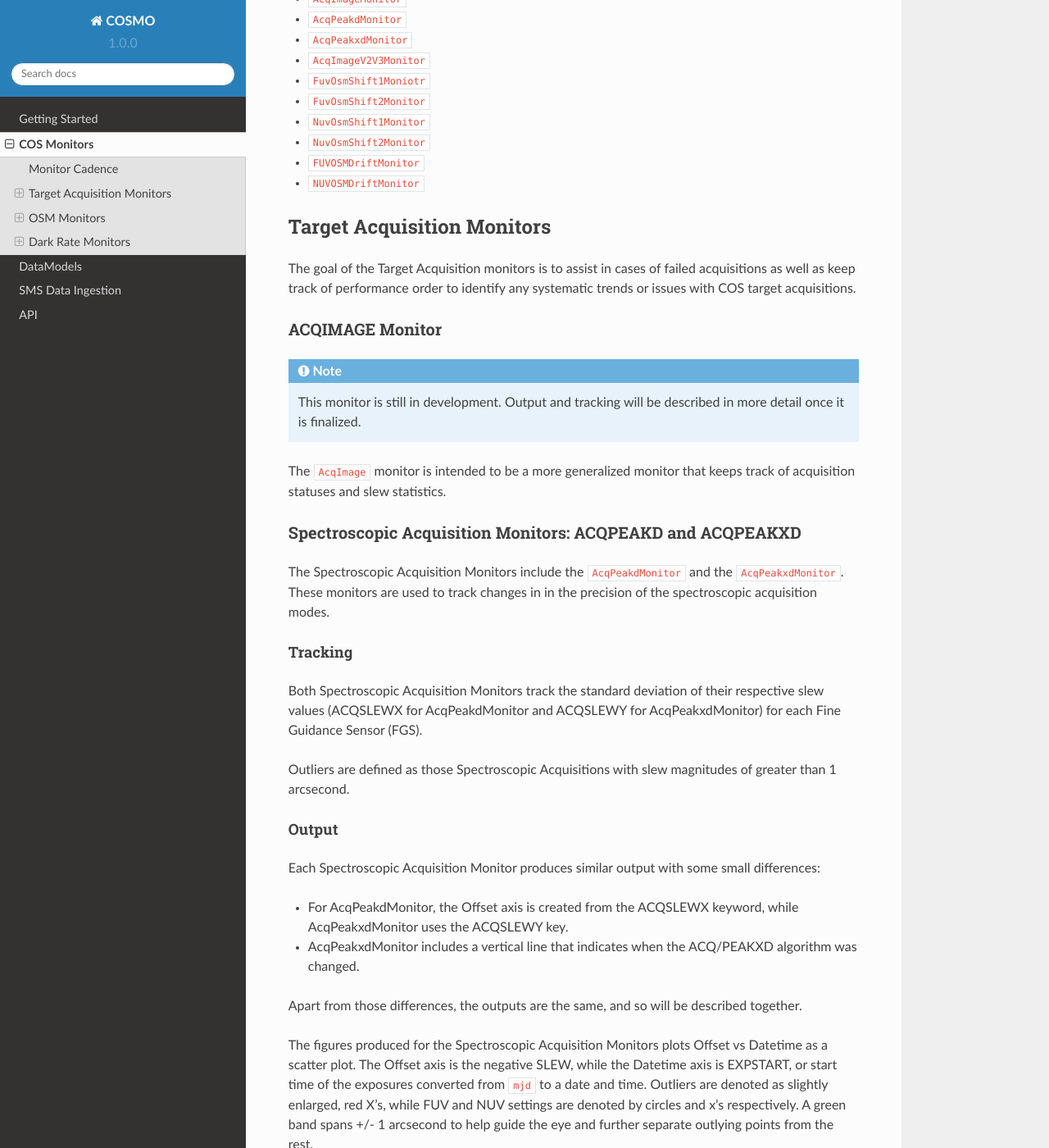
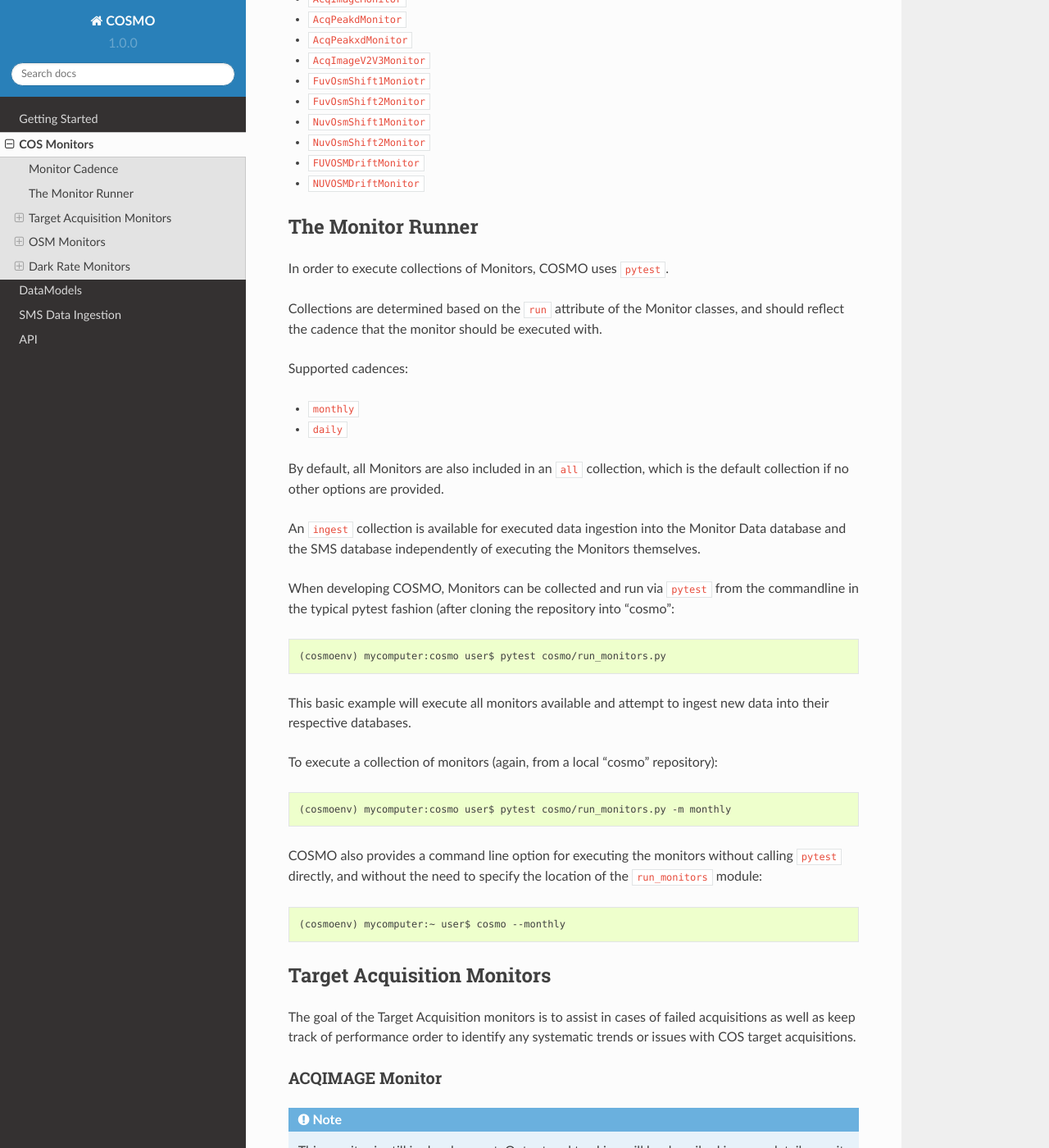
Before and after one commit to spacetelescope/cosmo, a Sphinx documentation site: the page built from docs/source/monitors.rst, in a window 1280 px wide and 1400 px high, scrolled down 662 px. Shown: the whole window at 82% size. Built offline with Sphinx 7.4.7 and the Read the Docs theme 2.0.0, drawn with Linux system fonts in a browser that asks for light colours.

Commit message:
Add runner documentation

```diff
--- a/docs/source/monitors.rst
+++ b/docs/source/monitors.rst
@@ -31,6 +31,40 @@
 - ``NUVOSMDriftMonitor``
 
 .. eventually there will be daily monitors
+
+The Monitor Runner
+------------------
+In order to execute collections of Monitors, COSMO uses ``pytest``.
+
+Collections are determined based on the ``run`` attribute of the Monitor classes, and should reflect the cadence that
+the monitor should be executed with.
+
+Supported cadences:
+
+- ``monthly``
+- ``daily``
+
+By default, all Monitors are also included in an ``all`` collection, which is the default collection if no other options
+are provided.
+
+An ``ingest``  collection is available for executed data ingestion into the Monitor Data database and the
+SMS database independently of executing the Monitors themselves.
+
+When developing COSMO, Monitors can be collected and run via ``pytest`` from the commandline in the typical pytest
+fashion (after cloning the repository into "cosmo"::
+
+    (cosmoenv) mycomputer:cosmo user$ pytest cosmo/run_monitors.py
+
+This basic example will execute all monitors available and attempt to ingest new data into their respective databases.
+
+To execute a collection of monitors (again, from a local "cosmo" repository)::
+
+    (cosmoenv) mycomputer:cosmo user$ pytest cosmo/run_monitors.py -m monthly
+
+COSMO also provides a command line option for executing the monitors without calling ``pytest`` directly, and without
+the need to specify the location of the ``run_monitors`` module::
+
+    (cosmoenv) mycomputer:~ user$ cosmo --monthly
 
 Target Acquisition Monitors
 ---------------------------
```
Also changed, not shown: docs/source/getting_started.rst (+21 -1 lines).
